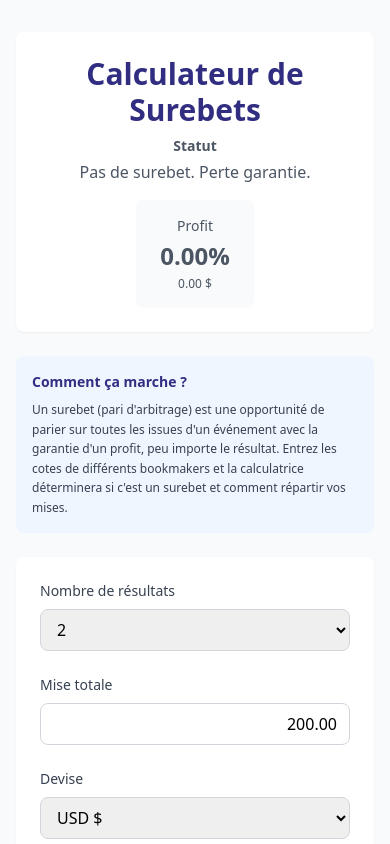
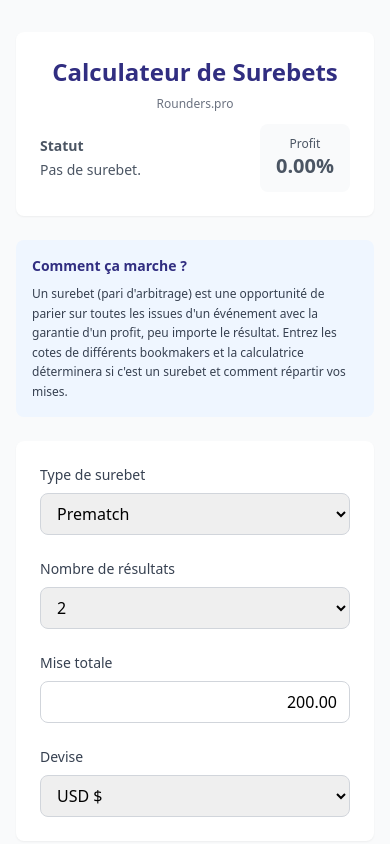
Before and after one commit to Web-Online-Concept/rounders-pro, a Next.js app: page /outils/surebet-calculatrice in a window 390 px wide. Shown: the top 844 px of the page. Built offline with nearby package versions, Linux system fonts and the light colour scheme.

Commit message:
Update SurebetCalculator.js

```diff
--- a/app/outils/surebet-calculatrice/SurebetCalculator.js
+++ b/app/outils/surebet-calculatrice/SurebetCalculator.js
@@ -4,6 +4,7 @@ import { useState, useEffect } from 'react';
 
 export default function SurebetCalculator() {
   const [outcomes, setOutcomes] = useState(2);
+  const [surebetType, setSurebetType] = useState('prematch'); // Type de surebet
   const [currency, setCurrency] = useState('USD');
   const [roundStakes, setRoundStakes] = useState(false);
   const [roundTo, setRoundTo] = useState(1);
@@ -12,6 +13,7 @@ export default function SurebetCalculator() {
   const [data, setData] = useState([
     { odds: '2.00', stake: '100.00', commission: '0' },
     { odds: '2.00', stake: '100.00', commission: '0' },
+    { odds: '', stake: '', commission: '0' },
     { odds: '', stake: '', commission: '0' },
   ]);
 
@@ -24,6 +26,15 @@ export default function SurebetCalculator() {
   };
 
   const symbol = currencySymbols[currency];
+
+  // Types de surebets disponibles
+  const surebetTypes = [
+    { value: 'prematch', label: 'Prematch' },
+    { value: 'live', label: 'Live' },
+    { value: 'middles', label: 'Middles' },
+    { value: 'polish-middles', label: 'Polish middles' },
+    { value: 'outcomes', label: 'Outcomes' },
+  ];
 
   // Calculer les résultats
   const calculateResults = () => {
@@ -192,32 +203,27 @@ export default function SurebetCalculator() {
 
   // Ajuster les données quand on change le nombre d'issues
   useEffect(() => {
-    if (outcomes === 2 && parseFloat(data[2].stake) > 0) {
-      // Redistribuer la mise de la 3ème issue sur les 2 premières
-      const stake3 = parseFloat(data[2].stake) || 0;
-      const newData = [...data];
-      const stake1 = parseFloat(newData[0].stake) || 0;
-      const stake2 = parseFloat(newData[1].stake) || 0;
-      newData[0].stake = (stake1 + stake3 / 2).toFixed(2);
-      newData[1].stake = (stake2 + stake3 / 2).toFixed(2);
-      newData[2].stake = '';
-      setData(newData);
+    const currentTotal = data.reduce((sum, item, i) =>
+      i < 4 ? sum + (parseFloat(item.stake) || 0) : sum, 0
+    );
 
-      const newTotal = parseFloat(newData[0].stake) + parseFloat(newData[1].stake);
-      setTotalStakeInput(newTotal.toFixed(2));
+    if (currentTotal > 0) {
+      redistributeStakes(currentTotal);
     }
   }, [outcomes]);
 
   return (
     <div className="min-h-screen bg-gray-50 py-8 px-4 sm:px-6 lg:px-8">
       <div className="max-w-[980px] mx-auto">
-        {/* Header avec Statut intégré */}
+        {/* Header avec Statut intégré - version desktop et mobile */}
         <div className="bg-white rounded-lg shadow-sm p-6 mb-6">
-          <div className="flex flex-col sm:flex-row justify-between items-center gap-4">
-            <div className="flex-1 text-center sm:text-left">
-              <h1 className="text-3xl font-bold text-indigo-900 mb-2">Calculateur de Surebets</h1>
-              <div className="text-sm text-gray-600">
-                <p className="font-semibold mb-1">Statut</p>
+          <div className="hidden sm:flex justify-between items-start">
+            <div className="flex-1">
+              <div className="flex items-baseline gap-4 mb-2">
+                <h1 className="text-3xl font-bold text-indigo-900">Calculateur de Surebets Rounders.pro</h1>
+                <p className="text-sm font-semibold text-gray-600">Statut</p>
+              </div>
+              <div className="ml-auto">
                 <p className={`text-base font-medium ${
                   results.isSurebet ? 'text-green-600' : 'text-gray-600'
                 }`}>
@@ -227,7 +233,7 @@ export default function SurebetCalculator() {
                 </p>
               </div>
             </div>
-            <div className="bg-gray-50 rounded-lg px-6 py-4 text-center">
+            <div className="bg-gray-50 rounded-lg px-6 py-4 text-center ml-6">
               <p className="text-sm text-gray-600 mb-1">Profit</p>
               <p className={`text-2xl font-bold ${
                 results.isSurebet ? 'text-green-600' : 'text-gray-600'
@@ -239,6 +245,32 @@ export default function SurebetCalculator() {
                   {results.minProfit.toFixed(2)} {symbol}
                 </p>
               )}
+            </div>
+          </div>
+
+          {/* Version mobile */}
+          <div className="sm:hidden">
+            <h1 className="text-2xl font-bold text-indigo-900 mb-2 text-center">Calculateur de Surebets</h1>
+            <p className="text-xs text-center text-gray-500 mb-3">Rounders.pro</p>
+            <div className="flex justify-between items-center">
+              <div>
+                <p className="text-sm font-semibold text-gray-600 mb-1">Statut</p>
+                <p className={`text-sm font-medium ${
+                  results.isSurebet ? 'text-green-600' : 'text-gray-600'
+                }`}>
+                  {!results.isValid ? 'Entrez les cotes' :
+                   results.isSurebet ? 'Surebet détecté !' :
+                   'Pas de surebet.'}
+                </p>
+              </div>
+              <div className="bg-gray-50 rounded-lg px-4 py-3 text-center">
+                <p className="text-xs text-gray-600">Profit</p>
+                <p className={`text-xl font-bold ${
+                  results.isSurebet ? 'text-green-600' : 'text-gray-600'
+                }`}>
+                  {results.isValid ? `${results.profitPercent.toFixed(2)}%` : '0.00%'}
+                </p>
+              </div>
             </div>
           </div>
         </div>
@@ -256,7 +288,24 @@ export default function SurebetCalculator() {
 
         {/* Settings Panel */}
         <div className="bg-white rounded-lg shadow-sm p-6 mb-6">
-          <div className="grid grid-cols-1 md:grid-cols-2 lg:grid-cols-3 gap-6">
+          <div className="grid grid-cols-1 md:grid-cols-2 gap-6">
+            {/* Première ligne */}
+            <div>
+              <label htmlFor="surebetType" className="block text-sm font-medium text-gray-700 mb-2">
+                Type de surebet
+              </label>
+              <select
+                id="surebetType"
+                value={surebetType}
+                onChange={(e) => setSurebetType(e.target.value)}
+                className="w-full px-3 py-2 border border-gray-300 rounded-lg focus:ring-2 focus:ring-indigo-500 focus:border-indigo-500"
+              >
+                {surebetTypes.map(type => (
+                  <option key={type.value} value={type.value}>{type.label}</option>
+                ))}
+              </select>
+            </div>
+
             <div>
               <label htmlFor="outcomes" className="block text-sm font-medium text-gray-700 mb-2">
                 Nombre de résultats
@@ -269,9 +318,11 @@ export default function SurebetCalculator() {
               >
                 <option value="2">2</option>
                 <option value="3">3</option>
+                <option value="4">4</option>
               </select>
             </div>
 
+            {/* Deuxième ligne */}
             <div>
               <label htmlFor="totalStake" className="block text-sm font-medium text-gray-700 mb-2">
                 Mise totale
```
